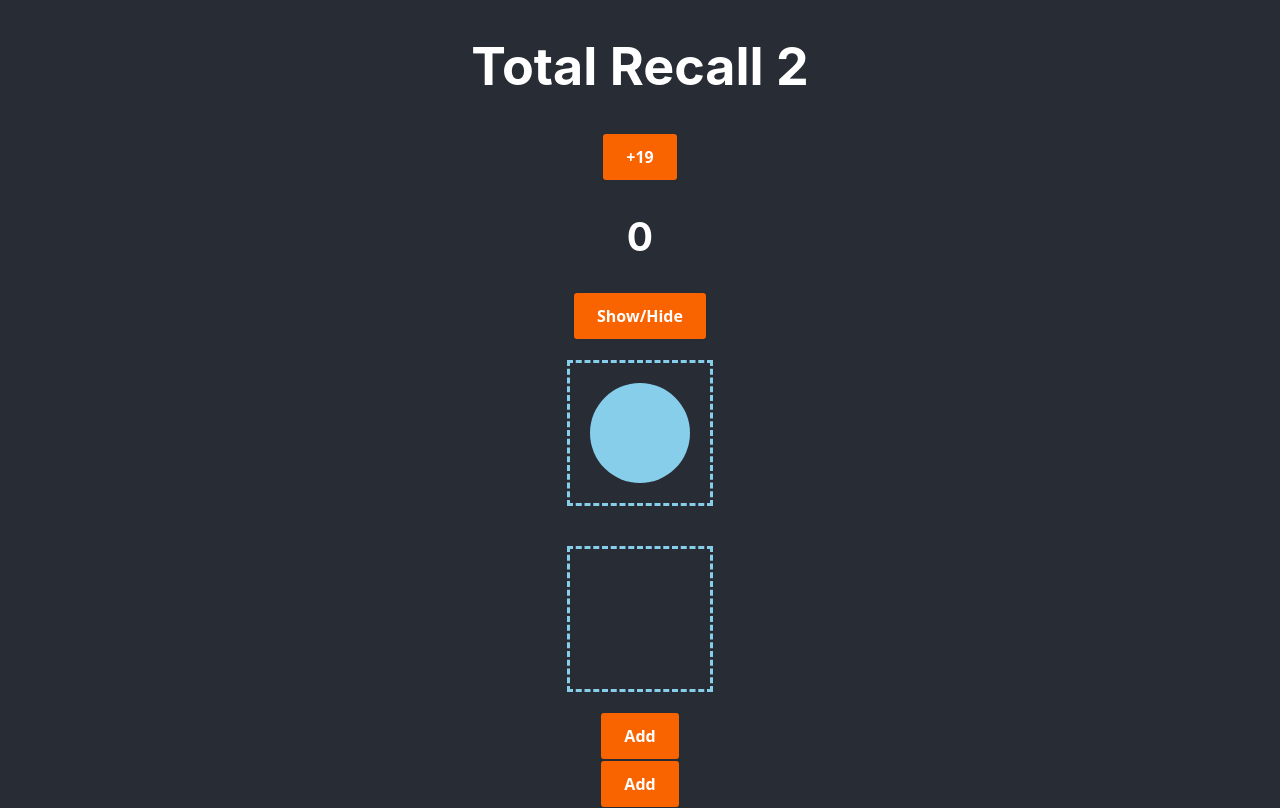
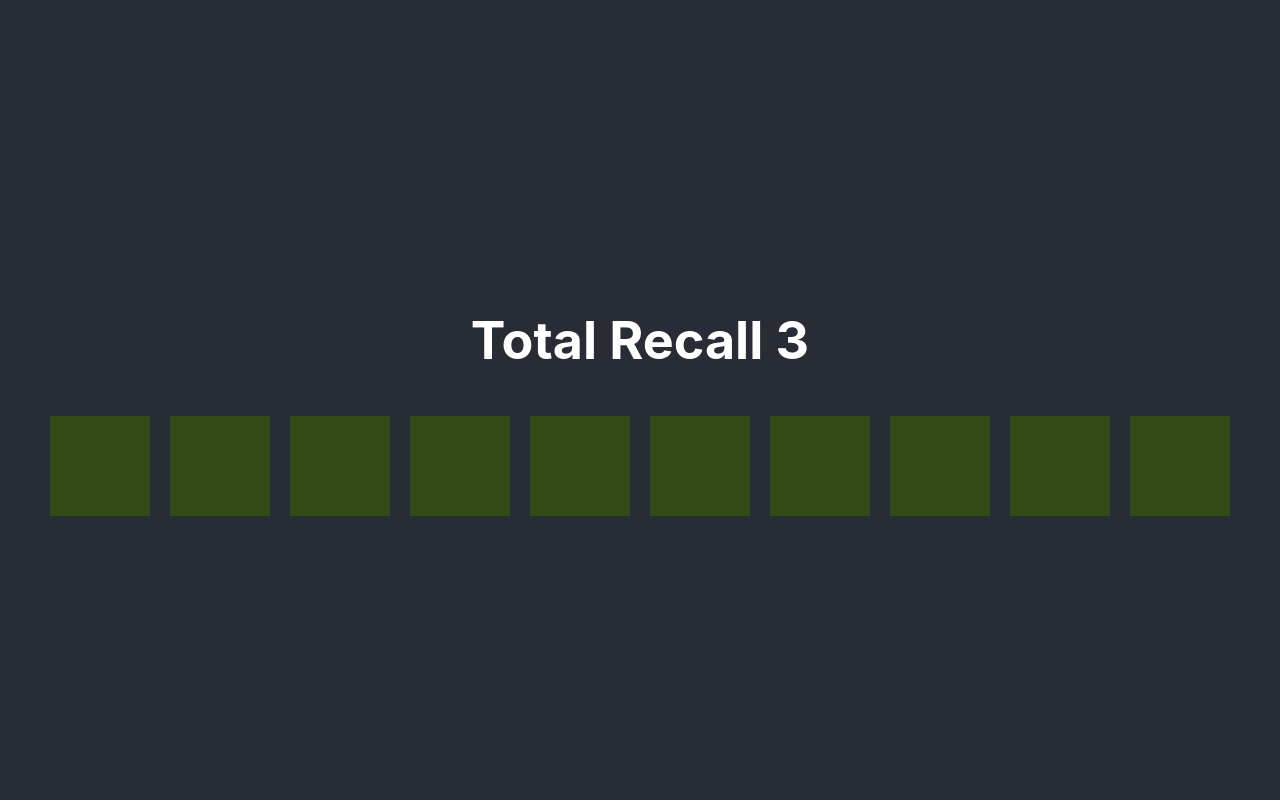
Before and after one commit to A-Kija/drontai, a React (Create React App) app in the folder r1/: page / in a window 1280 px wide. Built offline with nearby package versions, Linux system fonts and the light colour scheme.

Commit message:
sq color

```diff
--- a/r1/src/App.jsx
+++ b/r1/src/App.jsx
@@ -1,46 +1,14 @@
-import { useState } from 'react';
 import './App.scss';
-import T11 from './Components/015/T11';
-import T12 from './Components/015/T12';
-import T21 from './Components/015/T21';
-import T22 from './Components/015/T22';
-// import T31 from './Components/015/T31';
-// import T32 from './Components/015/T32';
-import T33 from './Components/015/T33';
-import T41 from './Components/015/T41';
-import T42 from './Components/015/T42';
-import T43 from './Components/015/T43';
+import ColorSquares from './Components/016/ColorSquares';
+
 
 function App() {
-
-    const [add19, setAdd19] = useState(0);
-    const [showSq, setShowSq] = useState(false);
-    const [showCircle, setShowCircle] = useState(false);
-    const [addFig, setAddFig] = useState([]);
 
     return (
         <div className="App">
             <header className="App-header">
-                <h1>Total Recall 2</h1>
-                <T11 setAdd19={setAdd19}></T11>
-                <T12 add19={add19}></T12>
-                <T21 setShowSq={setShowSq}></T21>
-                <T22 showSq={showSq}></T22>
-                {/* <div className="container31">
-                    <T31 showCircle={showCircle} setShowCircle={setShowCircle}></T31>
-                </div>
-                <div className="container31">
-                    <T32 showCircle={showCircle} setShowCircle={setShowCircle}></T32>
-                </div> */}
-                <div className="container31">
-                    <T33 showCircle={showCircle} setShowCircle={setShowCircle} dir={false}></T33>
-                </div>
-                <div className="container31">
-                    <T33 showCircle={showCircle} setShowCircle={setShowCircle} dir={true}></T33>
-                </div>
-                <T41 setAddFig={setAddFig}></T41>
-                <T43 setAddFig={setAddFig}></T43>
-                <T42 addFig={addFig}></T42>
+            <h1>Total Recall 3</h1>
+            <ColorSquares />
             </header>
         </div>
     );
--- /dev/null
+++ b/r1/src/Components/016/ColorSquares.jsx
@@ -0,0 +1,30 @@
+import { useEffect, useState } from 'react';
+import randColor from '../../Functions/randColor';
+
+function ColorSquares() {
+
+    const [sq, setSq] = useState([]);
+
+    useEffect(() => {
+        const color = randColor();
+        setSq([...Array(10)].map((_, i) => ({ id: i + 1, color })))
+    }, []);
+
+    const changeColor = id => {
+        setSq(square => square.map(s => s.id === id ? { ...s, color: randColor() } : { ...s }))
+    }
+
+    return (
+        <>
+            <div className="container">
+                {
+                    sq.map(s =>
+                        <div onClick={() => changeColor(s.id)} key={s.id} className="kv" style={{ background: s.color }}>
+                        </div>)
+                }
+            </div>
+        </>
+    )
+}
+
+export default ColorSquares;
```
Also changed, not shown: r1/src/015.jsx (added, +49 -0 lines).
